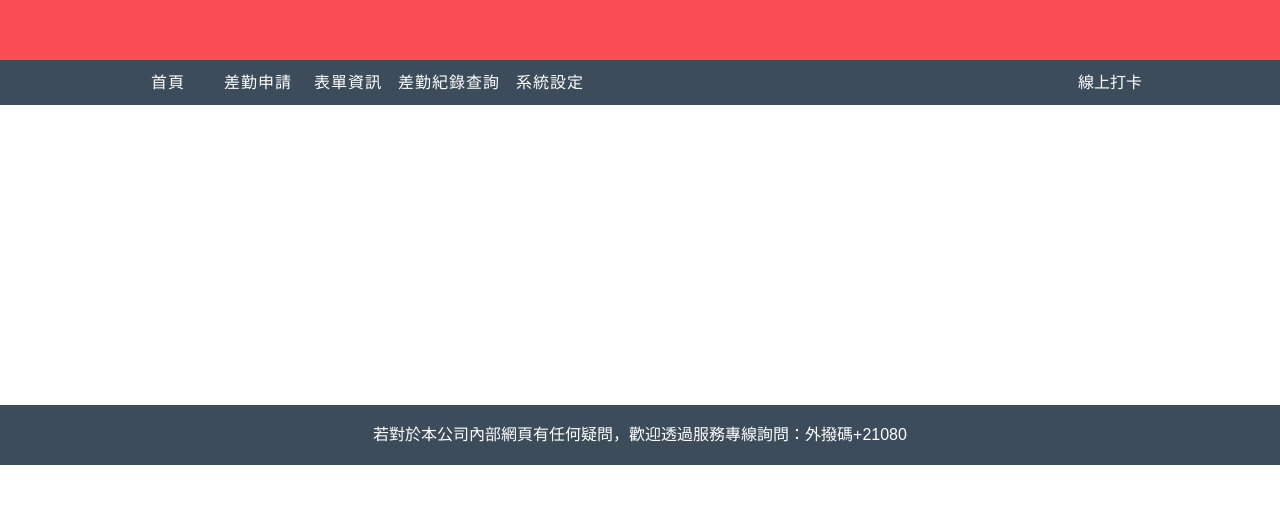
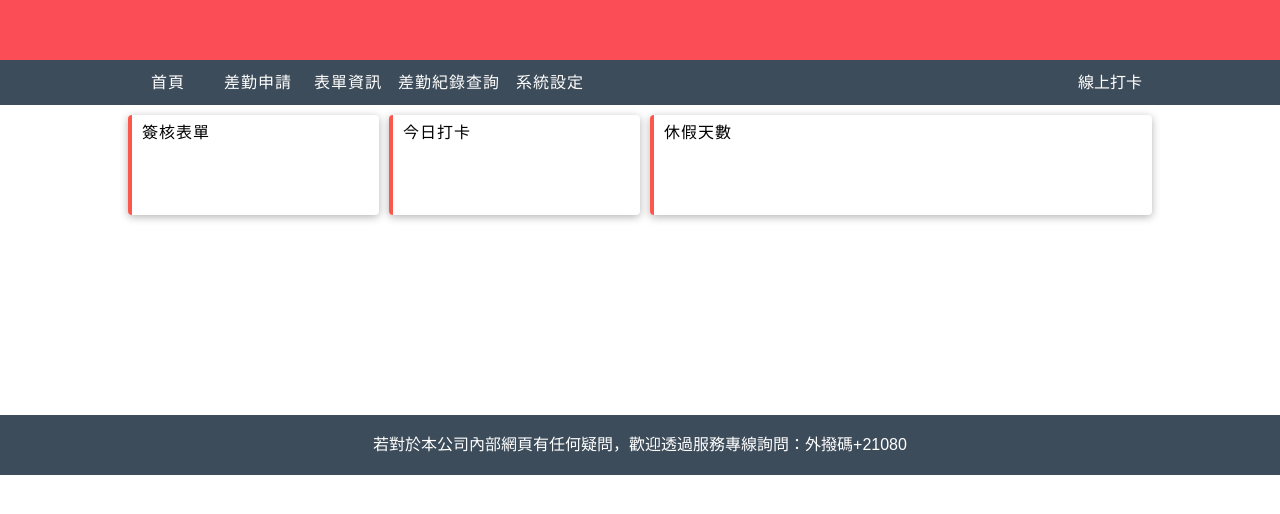
Before and after one commit to gnux123/eip_website_example, a website: page index.html in a window 1280 px wide. Drawn offline with Linux system fonts and the light colour scheme.

Commit message:
完成模組設計.

```diff
--- a/index.html
+++ b/index.html
@@ -29,7 +29,37 @@
         </div>
         <div class="content">
             <div class="content_wrap">
-
+                <div class="panel_list">
+                    <ul class="panel_list_content">
+                        <li class="col-2">
+                            <div class="panel_box">
+                                <div class="panel_box_wrap">
+                                    <div class="panel_toolbox form_sign">
+                                        <h3>簽核表單</h3>
+                                    </div>
+                                </div>
+                            </div>
+                        </li>
+                        <li class="col-2">
+                            <div class="panel_box">
+                                <div class="panel_box_wrap">
+                                    <div class="panel_toolbox today_checkin">
+                                        <h3>今日打卡</h3>
+                                    </div>
+                                </div>
+                            </div>
+                        </li>
+                        <li class="col-4">
+                            <div class="panel_box">
+                                <div class="panel_box_wrap">
+                                    <div class="panel_toolbox daysoff_view">
+                                        <h3>休假天數</h3>
+                                    </div>
+                                </div>
+                            </div>
+                        </li>
+                    </ul>
+                </div>
             </div>
         </div>
         <div class="footer">
--- a/scss/_vars.scss
+++ b/scss/_vars.scss
@@ -4,6 +4,7 @@ $frame_lists: header, navs, content, footer;
 
 //colors
 $red-fa: #FA4D56;
+$red-fc: #FC574C;
 $orange-fd: #FD9B5B;
 $green-2e: #2E8D14;
 $blue-34: #346FF1;
--- a/scss/common.scss
+++ b/scss/common.scss
@@ -3,5 +3,9 @@
 @import "_vars";
 
 //common modules
-@import "common/base";
-@import "common/navs";
+@import "common/_base";
+@import "common/_navs";
+
+
+//box modules
+@import "modules/_boxs";
--- /dev/null
+++ b/scss/home/_panels.scss
@@ -0,0 +1,25 @@
+.panel_list {
+    display: block;
+    width: 100%;
+    height: auto;
+    margin-top: 10px;
+
+    ul.panel_list_content {
+        display: block;
+        width: 100%;
+        height: auto;
+        @include pie-clearfix;
+
+        & > li {
+            @include float(left);
+            display: inline-block;
+            height: auto;
+            margin-left: 10px;
+
+            &:first-child { margin-left: 0px; }
+
+            &.col-4 { width: calc(50% - 10px); }
+            &.col-2 { width: calc(25% - 5px); }
+        }
+    }
+}
--- a/scss/main.scss
+++ b/scss/main.scss
@@ -1,4 +1,9 @@
+@import "../node_modules/compass-mixins/lib/compass";
+
 @import "_vars";
 
 @import "_mixins";
 @import "_extends";
+
+//home
+@import "home/_panels";
--- /dev/null
+++ b/scss/modules/_boxs.scss
@@ -0,0 +1,38 @@
+.panel_box {
+    position: relative;
+    width: 100%;
+    height: 100px;
+    @include border-radius(4px);
+    overflow: hidden;
+    background: #fff;
+    @include box-shadow(0 2px 8px rgba(0,0,0, .3));
+
+    &:before {
+        position: absolute;
+        top: 0;
+        left: 0;
+        content: "";
+
+        display: block;
+        width: 4px;
+        height: 100%;
+        background: $red-fc;
+    }
+
+    //wrap
+    &_wrap {
+        position: relative;
+        width: calc(100% - 4px);
+        height: 100%;
+        padding: 10px;
+        margin-left: 4px;
+        @include box-sizing(border-box);
+    }
+}
+
+//toolbox
+.panel_toolbox {
+    h3 {
+        letter-spacing: 1px;
+    }
+}
```
Also changed, not shown: css/common.css, css/main.css, 1 other file.
